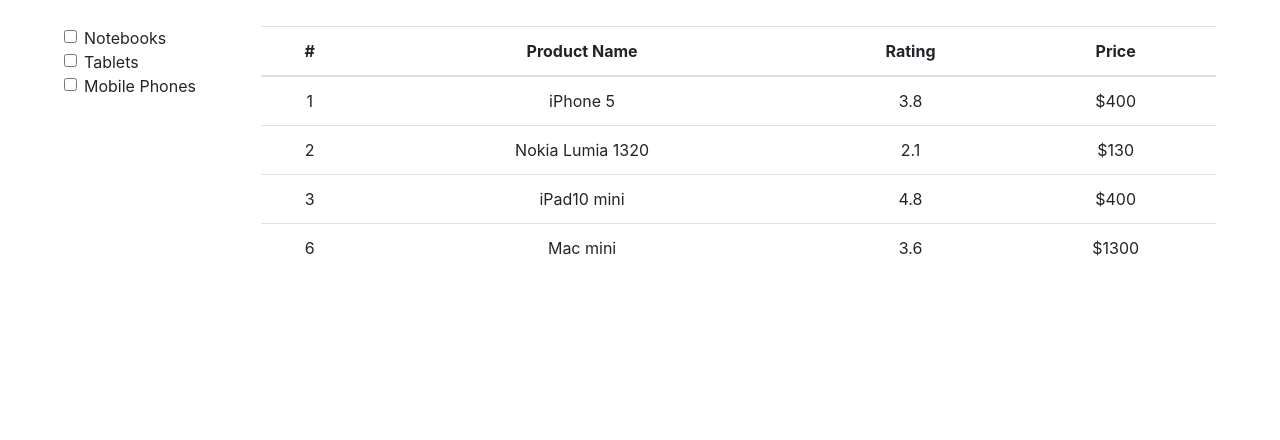
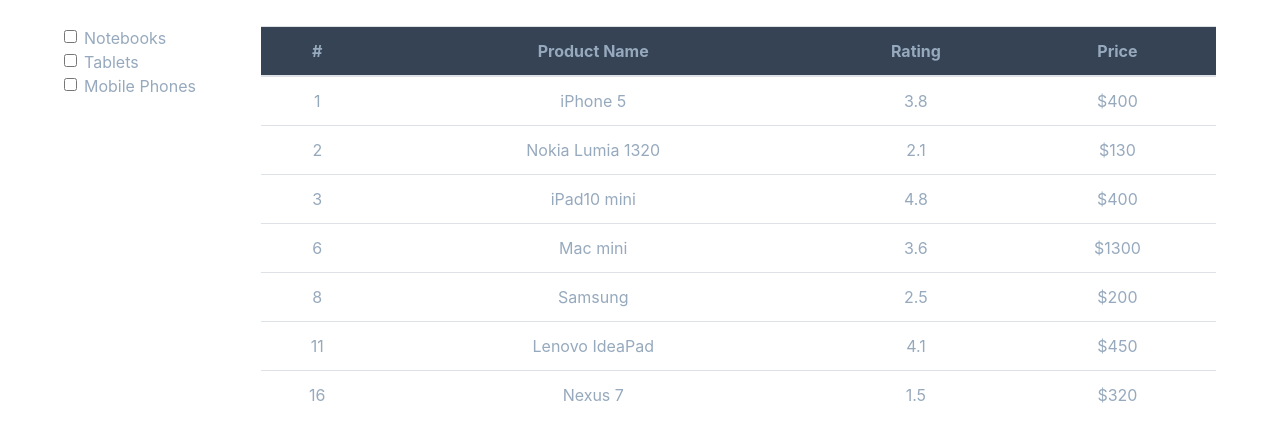
Before and after one commit to konsylll/coax-test-task, a React (Create React App) app: page / in a window 1280 px wide. Shown: the top 440 px of the page. Built offline with nearby package versions, Linux system fonts and the light colour scheme.

Commit message:
Added sorting for table component

```diff
--- a/public/data.json
+++ b/public/data.json
@@ -24,4 +24,25 @@
   "name": "Mac mini",
   "price": "$1300",
   "rating": 3.6
+},
+{
+  "id": 8,
+  "type": "phone",
+  "name": "Samsung",
+  "price": "$200",
+  "rating": 2.5
+},
+{
+  "id": 11,
+  "type": "notebook",
+  "name": "Lenovo IdeaPad",
+  "price": "$450",
+  "rating": 4.1
+},
+{
+  "id": 16,
+  "type": "tablet",
+  "name": "Nexus 7",
+  "price": "$320",
+  "rating": 1.5
 }]
--- a/src/App.css
+++ b/src/App.css
@@ -1,5 +1,6 @@
 .App {
   text-align: center;
+  color: #96a9bd;
 }
 
 .app-container {
@@ -9,3 +10,11 @@
 .app-categories {
   text-align: left;
 }
+
+.table thead tr {
+  background-color: #364355;
+}
+
+.table thead tr th {
+  cursor: pointer;
+}
--- a/src/components/ProductTable.js
+++ b/src/components/ProductTable.js
@@ -1,19 +1,60 @@
 import React, { Component } from 'react';
 
 export default class ProductTable extends Component {
+    constructor() {
+      super();
+      this.state = {
+        products: []
+      };
+      this.sorted = false;
+    }
+
+    componentWillReceiveProps(nextProps) {
+        this.setState({
+            products: nextProps.products
+        });
+    }
+
+    _sortProductsByCallback = (callback) => {
+      const sorted = this.state.products.sort(callback);
+      this.setState({products: sorted});
+    };
+
+    _sortProducts = (sortBy) => {
+        let callback;
+        switch(sortBy) {
+            case 'id':
+              this.sorted !== 'id' ? callback = (a,b) => a.id > b.id : callback = (a,b) => a.id < b.id;
+              break;
+            case 'name':
+              this.sorted !== 'name' ? callback = (a,b) => a.name.toLowerCase() > b.name.toLowerCase() : callback = (a,b) => a.name.toLowerCase() < b.name.toLowerCase();
+              break;
+            case 'rating':
+              this.sorted !== 'rating' ? callback = (a,b) => a.rating > b.rating : callback = (a,b) => a.rating < b.rating;
+              break;
+            case 'price':
+              this.sorted !== 'price' ? callback = (a,b) => parseInt(a.price.substring(1)) > parseInt(b.price.substring(1))
+                : callback = (a,b) => parseInt(a.price.substring(1)) < parseInt(b.price.substring(1));
+              break;
+            default:
+        }
+        this.sorted !== sortBy ? this.sorted = sortBy : this.sorted = false;
+        this._sortProductsByCallback(callback);
+    }
+
     render() {
         return (
             <table className="table">
                 <thead>
                 <tr>
-                    <th>#</th>
-                    <th>Product Name</th>
-                    <th>Rating</th>
-                    <th>Price</th>
+                    <th onClick={() => {this._sortProducts('id')}}>#</th>
+                    <th onClick={() => {this._sortProducts('name')}}>Product Name</th>
+                    <th onClick={() => {this._sortProducts('rating')}}>Rating</th>
+                    <th onClick={() => {this._sortProducts('price')}}>Price</th>
                 </tr>
                 </thead>
                 <tbody>
-                {this.props.products.map((item, index) =>
+                {this.state.products.map((item, index) =>
                     <tr key={index}>
                         <td>
                             {item.id}
```
